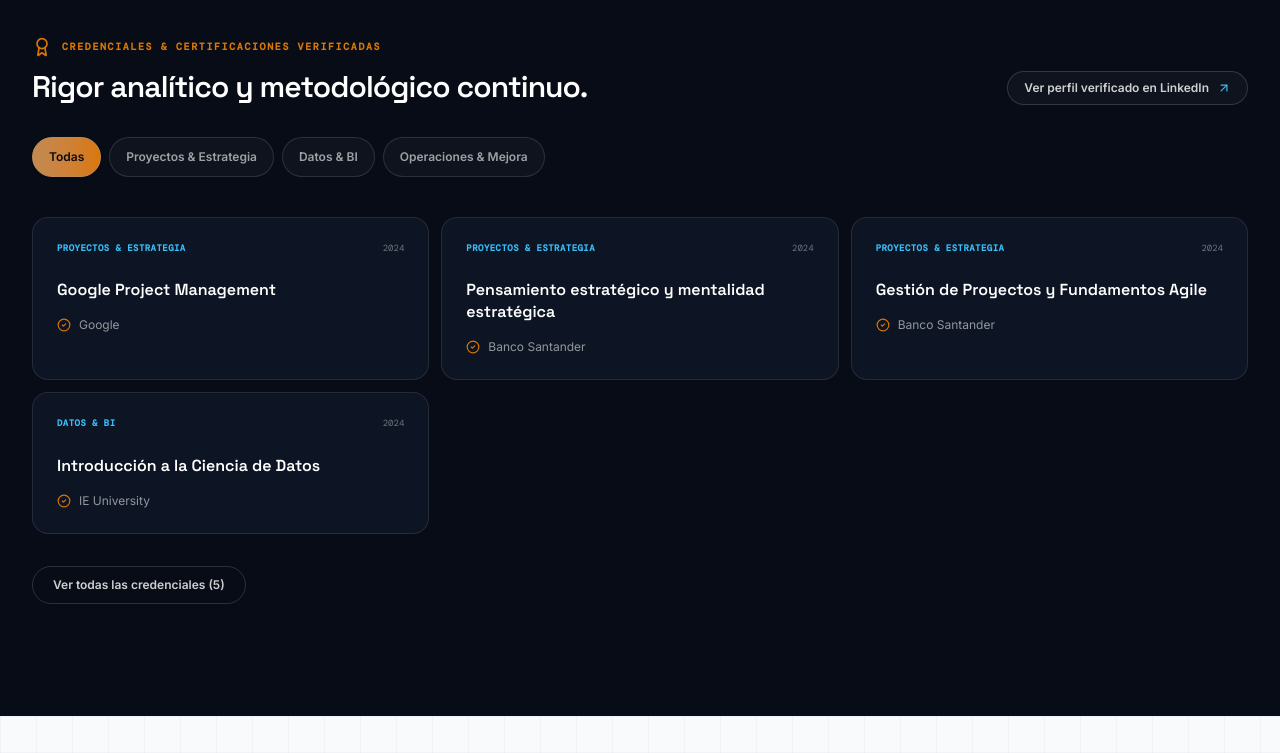
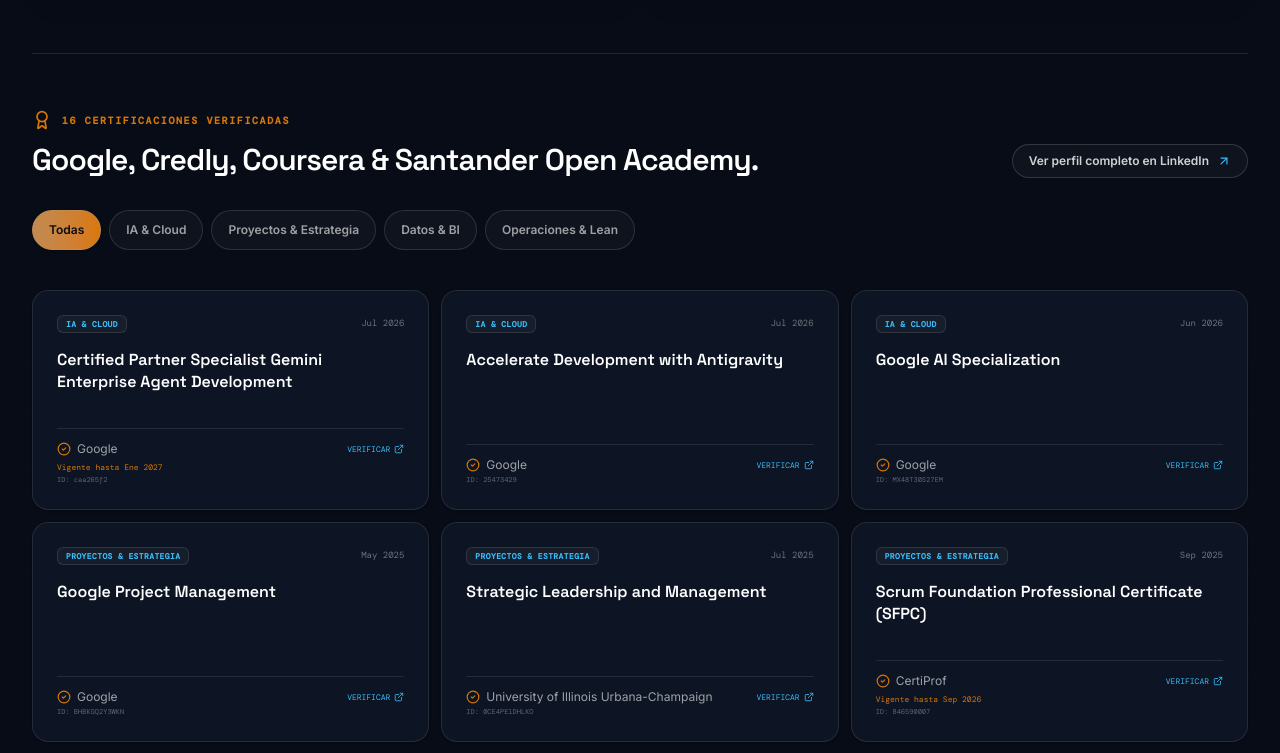
Before and after one commit to IsraelTorresIndustrial/Israel-Torres-Web, a React (Vite) app: page / in a window 1280 px wide. Shown: the part 9040-9793 px from the top of the page. Built offline with nearby package versions, Linux system fonts and the light colour scheme.

Commit message:
feat: add 16 verified certifications with direct links and refine narrative storytelling

```diff
--- a/src/components/Credentials.tsx
+++ b/src/components/Credentials.tsx
@@ -1,16 +1,18 @@
 import { useMemo, useState } from 'react';
-import { ArrowUpRight, Award, GraduationCap, CheckCircle2 } from 'lucide-react';
+import { ArrowUpRight, Award, GraduationCap, CheckCircle2, ExternalLink } from 'lucide-react';
 import { portfolioData } from '../data';
 
-const categories = ['Todas', 'Proyectos & Estrategia', 'Datos & BI', 'Operaciones & Mejora'] as const;
+const categories = ['Todas', 'IA & Cloud', 'Proyectos & Estrategia', 'Datos & BI', 'Operaciones & Lean'] as const;
 
 export function Credentials() {
   const [activeCategory, setActiveCategory] = useState<(typeof categories)[number]>('Todas');
   const [showAll, setShowAll] = useState(false);
+
   const filtered = useMemo(
     () => portfolioData.credentials.filter((item) => activeCategory === 'Todas' || item.category === activeCategory),
     [activeCategory],
   );
+
   const visible = showAll || activeCategory !== 'Todas' ? filtered : filtered.filter((item) => item.featured);
 
   return (
@@ -19,18 +21,18 @@
       <div className="relative mx-auto max-w-[1320px] px-5 md:px-8">
         <div className="grid gap-10 lg:grid-cols-[0.72fr_1.28fr] lg:gap-24">
           <div>
-            <p className="font-mono text-[10px] uppercase tracking-[0.2em] text-amber font-semibold">05 / Formación & Certificaciones</p>
+            <p className="font-mono text-[10px] uppercase tracking-[0.2em] text-amber font-semibold">05 / Formación & Respaldo</p>
             <div className="mt-8 hidden h-28 w-px bg-gradient-to-b from-cognac via-amber to-transparent lg:block" />
             <p className="mt-5 max-w-[330px] text-xs leading-6 text-white/50">
-              Aprendo para abrir posibilidades reales de solución, con rigor metodológico y aplicación continua.
+              Aprendizaje continuo y estructurado para aplicar innovación con rigor profesional.
             </p>
           </div>
           <div>
             <h2 className="text-balance max-w-[900px] font-display text-4xl font-semibold leading-[1.02] tracking-[-0.045em] md:text-7xl text-white">
-              Base industrial. <span className="text-white/40">Aprendizaje que no se detiene.</span>
+              Base industrial. <span className="text-white/40">Especialización continua en IA y Estrategia.</span>
             </h2>
             <p className="mt-7 max-w-[760px] text-base leading-8 text-white/65">
-              Mi formación combina ingeniería de procesos, finanzas corporativas, ciencia de datos, gestión ágil e inteligencia artificial. Las credenciales respaldan el criterio; los prototipos demuestran lo que puedo construir.
+              Mi base es la ingeniería de procesos y las finanzas. A partir de ahí, he sumado especializaciones en Google AI, Agent Development, gestión de proyectos y ciencia de datos. Las credenciales muestran el recorrido; los prototipos demuestran qué hago con él.
             </p>
           </div>
         </div>
@@ -64,11 +66,11 @@
               <div className="flex items-center gap-2.5">
                 <Award className="h-5 w-5 text-amber" />
                 <p className="font-mono text-[10px] uppercase tracking-[0.16em] text-amber font-bold">
-                  Credenciales & Certificaciones Verificadas
+                  {portfolioData.credentials.length} Certificaciones Verificadas
                 </p>
               </div>
               <h3 className="mt-3 font-display text-2xl font-semibold tracking-[-0.03em] md:text-3xl text-white">
-                Rigor analítico y metodológico continuo.
+                Google, Credly, Coursera & Santander Open Academy.
               </h3>
             </div>
             <a
@@ -77,11 +79,11 @@
               rel="noreferrer"
               className="inline-flex w-fit items-center gap-2 rounded-full border border-white/15 bg-white/[0.03] px-4 py-2 text-xs font-semibold text-white/80 transition-all hover:border-cyan/50 hover:bg-white/[0.08]"
             >
-              Ver perfil verificado en LinkedIn <ArrowUpRight className="h-3.5 w-3.5 text-cyan" />
+              Ver perfil completo en LinkedIn <ArrowUpRight className="h-3.5 w-3.5 text-cyan" />
             </a>
           </div>
 
-          {/* Filtros */}
+          {/* Filtros por categoría */}
           <div className="mt-8 flex gap-2 overflow-x-auto pb-2" aria-label="Filtrar certificaciones">
             {categories.map((category) => (
               <button
@@ -107,33 +109,61 @@
             {visible.map((credential) => (
               <article
                 key={`${credential.title}-${credential.issuer}`}
-                className="rounded-2xl border border-white/10 bg-panel/50 p-6 transition-all hover:border-cognac/40 hover:bg-panel"
+                className="rounded-2xl border border-white/10 bg-panel/50 p-6 flex flex-col justify-between transition-all hover:border-cognac/40 hover:bg-panel shadow-sm min-h-[220px]"
               >
-                <div className="flex items-center justify-between gap-4">
-                  <span className="font-mono text-[9px] uppercase tracking-wider text-cyan font-semibold">
+                <div>
+                  <div className="flex items-center justify-between gap-3">
+                    <span className="rounded-md bg-white/[0.04] border border-white/10 px-2 py-0.5 font-mono text-[8px] uppercase tracking-wider text-cyan font-semibold">
                       {credential.category}
                     </span>
                     <span className="font-mono text-[9px] text-white/40">{credential.date}</span>
                   </div>
-                <h4 className="mt-6 font-display text-base font-semibold leading-snug text-white">
+
+                  <h4 className="mt-4 font-display text-base font-semibold leading-snug text-white">
                     {credential.title}
                   </h4>
-                <div className="mt-4 flex items-center gap-2 text-xs text-white/55">
+                </div>
+
+                <div className="mt-5 border-t border-white/10 pt-3">
+                  <div className="flex items-center justify-between gap-2">
+                    <div className="flex items-center gap-1.5 text-xs text-white/60">
                       <CheckCircle2 className="h-3.5 w-3.5 text-amber shrink-0" />
-                  <span>{credential.issuer}</span>
+                      <span className="truncate">{credential.issuer}</span>
+                    </div>
+
+                    {credential.url && (
+                      <a
+                        href={credential.url}
+                        target="_blank"
+                        rel="noreferrer"
+                        className="inline-flex items-center gap-1 font-mono text-[8px] uppercase text-cyan hover:underline shrink-0"
+                      >
+                        Verificar <ExternalLink className="h-2.5 w-2.5" />
+                      </a>
+                    )}
+                  </div>
+
+                  {credential.validUntil && (
+                    <p className="mt-1 font-mono text-[8px] text-amber">Vigente hasta {credential.validUntil}</p>
+                  )}
+                  {credential.credentialId && (
+                    <p className="mt-0.5 font-mono text-[7px] text-white/35 truncate">ID: {credential.credentialId}</p>
+                  )}
                 </div>
               </article>
             ))}
           </div>
 
           {activeCategory === 'Todas' && (
+            <div className="mt-8 flex justify-center">
               <button
                 type="button"
                 onClick={() => setShowAll((value) => !value)}
-              className="mt-8 rounded-full border border-white/15 px-5 py-2.5 text-xs font-semibold text-white/80 transition-colors hover:border-cognac hover:text-amber"
+                className="rounded-full border border-white/15 px-6 py-3 text-xs font-semibold text-white/80 transition-all hover:border-cognac hover:text-amber bg-white/[0.02]"
               >
-              {showAll ? 'Ver selección principal' : `Ver todas las credenciales (${portfolioData.credentials.length})`}
+                {showAll ? 'Mostrar selección destacada' : `Explorar las ${portfolioData.credentials.length} certificaciones completas`}
               </button>
+            </div>
           )}
         </div>
       </div>
--- a/src/data.ts
+++ b/src/data.ts
@@ -290,38 +290,138 @@
   ],
   credentials: [
     {
-      title: 'Google Project Management',
+      title: 'Certified Partner Specialist Gemini Enterprise Agent Development',
       issuer: 'Google',
-      date: '2024',
-      category: 'Proyectos & Estrategia',
+      date: 'Jul 2026',
+      validUntil: 'Ene 2027',
+      category: 'IA & Cloud',
+      credentialId: 'caa265f2',
+      url: 'https://www.credly.com/badges/caa265f2-292b-4594-8a3e-1314a215b46f/linked_in_profile',
       featured: true,
     },
     {
-      title: 'Pensamiento estratégico y mentalidad estratégica',
-      issuer: 'Banco Santander',
-      date: '2024',
-      category: 'Proyectos & Estrategia',
+      title: 'Accelerate Development with Antigravity',
+      issuer: 'Google',
+      date: 'Jul 2026',
+      category: 'IA & Cloud',
+      credentialId: '25473429',
+      url: 'https://partner.skills.google/public_profiles/f11afd40-db53-483d-86d9-d57ab612c59c/badges/25473429',
       featured: true,
     },
     {
-      title: 'Gestión de Proyectos y Fundamentos Agile',
-      issuer: 'Banco Santander',
-      date: '2024',
+      title: 'Google AI Specialization',
+      issuer: 'Google',
+      date: 'Jun 2026',
+      category: 'IA & Cloud',
+      credentialId: 'MX48T30S27EM',
+      url: 'https://www.coursera.org/account/accomplishments/specialization/MX48T30S27EM',
+      featured: true,
+    },
+    {
+      title: 'Google Project Management',
+      issuer: 'Google',
+      date: 'May 2025',
       category: 'Proyectos & Estrategia',
+      credentialId: 'BHBKGQ2Y3WKN',
+      url: 'https://www.coursera.org/account/accomplishments/professional-cert/certificate/BHBKGQ2Y3WKN',
+      featured: true,
+    },
+    {
+      title: 'Strategic Leadership and Management',
+      issuer: 'University of Illinois Urbana-Champaign',
+      date: 'Jul 2025',
+      category: 'Proyectos & Estrategia',
+      credentialId: '0CE4PE1DHLKO',
+      url: 'https://www.coursera.org/account/accomplishments/specialization/0CE4PE1DHLKO',
+      featured: true,
+    },
+    {
+      title: 'Scrum Foundation Professional Certificate (SFPC)',
+      issuer: 'CertiProf',
+      date: 'Sep 2025',
+      validUntil: 'Sep 2026',
+      category: 'Proyectos & Estrategia',
+      credentialId: '846590007',
+      url: 'https://certiprof.com/pages/scrum-foundation-professional-certificate-sfpc-v2020-spanish',
       featured: true,
     },
     {
       title: 'Introducción a la Ciencia de Datos',
       issuer: 'IE University',
-      date: '2024',
+      date: 'Nov 2024',
       category: 'Datos & BI',
       featured: true,
     },
     {
+      title: 'Google: Inteligencia Artificial y Productividad',
+      issuer: 'Google',
+      date: 'Nov 2024',
+      category: 'IA & Cloud',
+      credentialId: 'OA-2024-1130000679794',
+      featured: false,
+    },
+    {
+      title: 'Fundamentos de ChatGPT',
+      issuer: 'Santander Open Academy',
+      date: 'Ene 2025',
+      category: 'IA & Cloud',
+      credentialId: 'OA-2025-0106000724105',
+      featured: false,
+    },
+    {
+      title: 'Pensamiento estratégico y mentalidad estratégica',
+      issuer: 'Santander Open Academy',
+      date: 'Ene 2025',
+      category: 'Proyectos & Estrategia',
+      credentialId: 'OA-2025-0107000725354',
+      featured: false,
+    },
+    {
+      title: 'Gestión de Proyectos y Metodología Agile',
+      issuer: 'Santander Open Academy',
+      date: 'Ene 2025',
+      category: 'Proyectos & Estrategia',
+      credentialId: 'OA-2025-0106000724141',
+      featured: false,
+    },
+    {
+      title: 'Introduction to Project Management',
+      issuer: 'IBM',
+      date: 'Abr 2025',
+      category: 'Proyectos & Estrategia',
+      credentialId: 'D3NQ04TY21XX',
+      url: 'https://coursera.org/verify/D3NQ04TY21XX',
+      featured: false,
+    },
+    {
+      title: 'Power BI',
+      issuer: 'Santander Open Academy',
+      date: 'Dic 2024',
+      category: 'Datos & BI',
+      credentialId: 'OA-2024-1201000680038',
+      featured: false,
+    },
+    {
+      title: 'Excel Avanzado & Gestión de Datos',
+      issuer: 'Santander Open Academy',
+      date: 'Jun 2024',
+      category: 'Datos & BI',
+      credentialId: 'OA-2024-0729000461202',
+      featured: false,
+    },
+    {
+      title: 'Lean Management',
+      issuer: 'APRENMIN OTEC',
+      date: 'Mar 2023',
+      category: 'Operaciones & Lean',
+      featured: false,
+    },
+    {
       title: 'Gestión de Proyectos Mineros',
-      issuer: 'Certificación Profesional',
-      date: '2024',
-      category: 'Operaciones & Mejora',
+      issuer: 'Mine-Class',
+      date: 'Mar 2026',
+      category: 'Operaciones & Lean',
+      credentialId: 'ac8319bc-29a6-4b92-93c7-00d9b6db5837',
       featured: false,
     },
   ],
```
Lines whose indentation alone changed are shown as unchanged.
